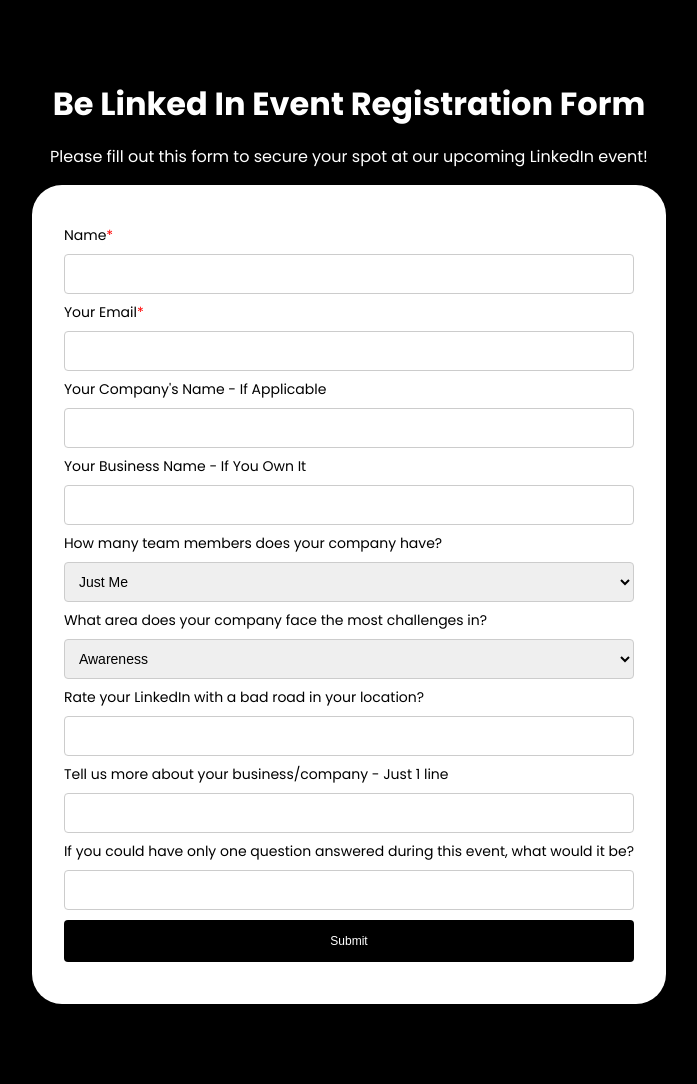
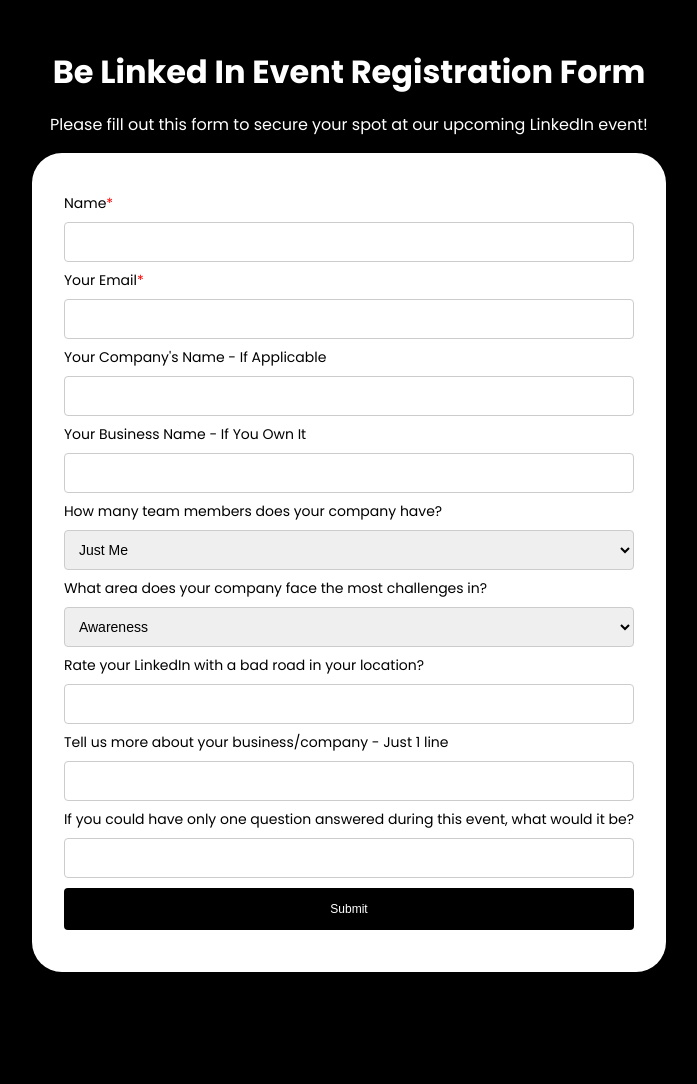
Before and after one commit to shizzleclover/EventLanding, a PHP site: page / in a window 1280 px wide. Shown: the whole page, without its empty margins (291-988 px from the left). After the commit the page ends 972 px from the top, so only its background shows below. Run offline with PHP 8.4, Linux system fonts and the light colour scheme.

Commit message:
Update styles.css

```diff
--- a/styles.css
+++ b/styles.css
@@ -10,7 +10,7 @@
     align-items: center;
 }
 div{
-    padding: 5rem;
+    padding: 3rem;
     align-items: center;
     text-align: center;
 }
```
